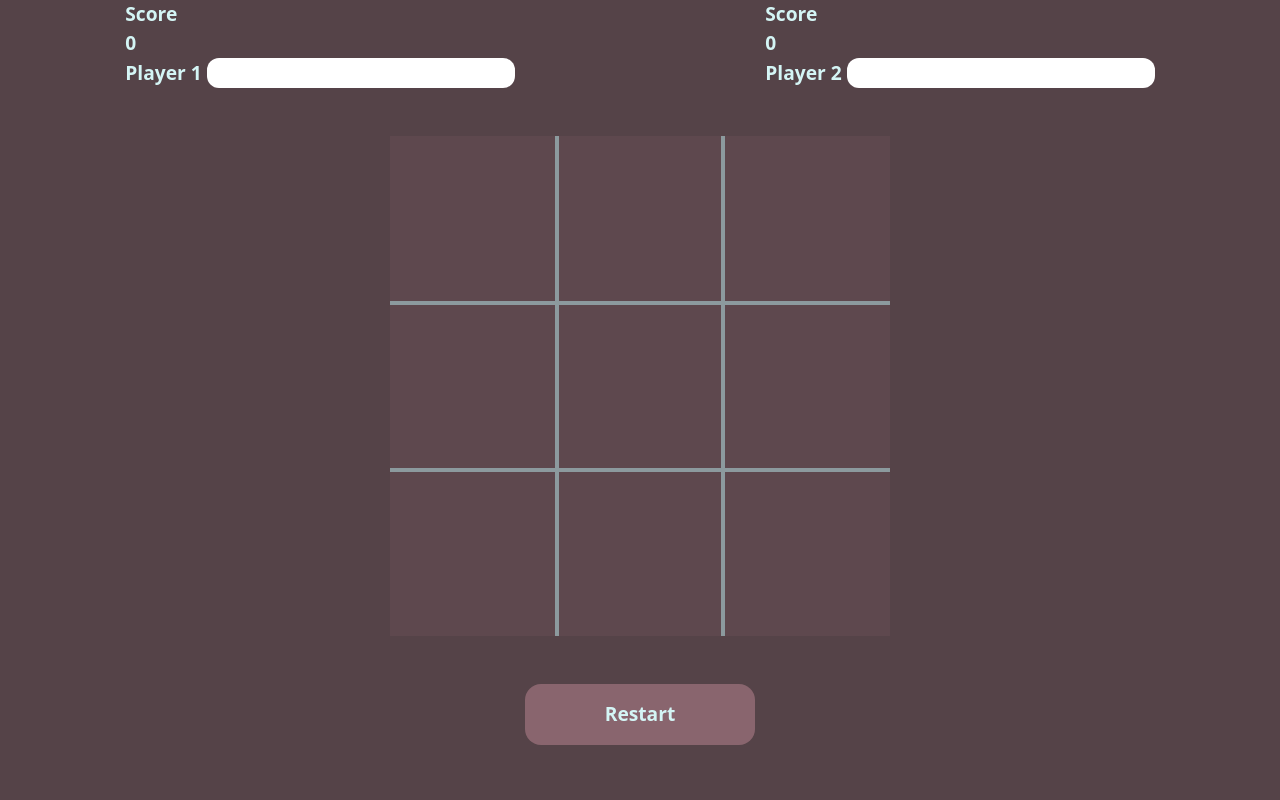
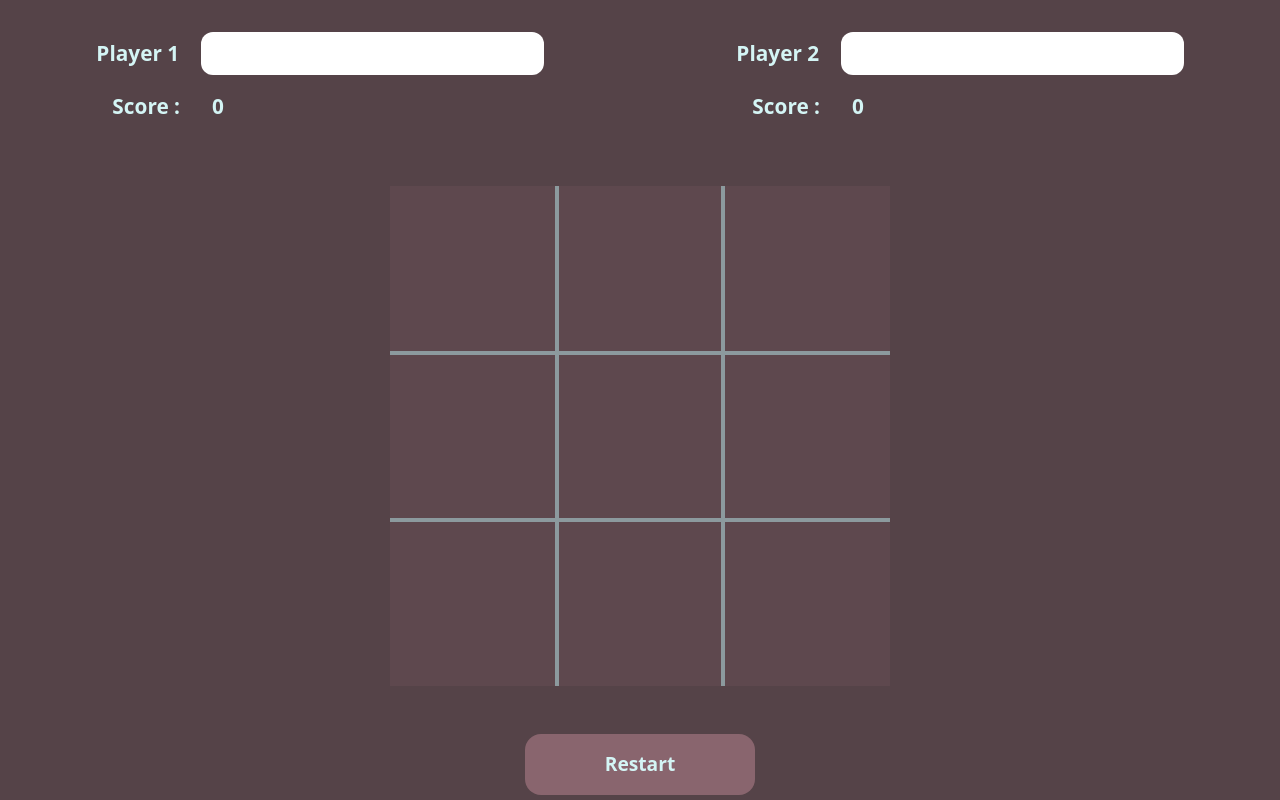
Before and after one commit to CopyypoC/odin-tic-tac-toe, a plain HTML site: page index.html in a window 1280 px wide. Drawn offline with Linux system fonts and the light colour scheme.

Commit message:
Add player info styles

```diff
--- a/index.html
+++ b/index.html
@@ -10,20 +10,20 @@
 <body>
     <div class="info-container">
         <div class="player player1">
+            <label for="player1-name">Player 1</label>
+            <input type="text" id="player1-name" autocomplete="off">
             <div class="score-container">
-                <p class="score-label">Score</p>
+                <p class="score-label">Score :</p>
                 <p class="score">0</p>
             </div>
-            <label for="player1-name">Player 1</label>
-            <input type="text" id="player1-name" autocomplete="off">
         </div>
         <div class="player player2">
+            <label for="player2-name">Player 2</label>
+            <input type="text" id="player2-name" autocomplete="off">
             <div class="score-container">
-                <p class="score-label">Score</p>
+                <p class="score-label">Score :</p>
                 <p class="score">0</p>
             </div>
-            <label for="player2-name">Player 2</label>
-            <input type="text" id="player2-name" autocomplete="off">
         </div>
     </div>
     <div class="board-container">
--- a/styles/styles.css
+++ b/styles/styles.css
@@ -58,15 +58,9 @@ body {
 }
 
 .info-container {
+    padding-top: 2rem;
     display: grid;
     grid-template-columns: 1fr 1fr;
-}
-
-.player {
-    font-size: 1.2rem;
-    font-weight: bold;
-    color: var(--player-font-color);
-    place-self: center;
 }
 
 .board-container {
@@ -116,14 +110,33 @@ body {
     background-color: var(--board-hover-color);
 }
 
+.player {
+    font-size: 1.3rem;
+    font-weight: bold;
+    color: var(--player-font-color);
+    place-self: center;
+}
+
+.player label {
+    padding-right: 1rem;
+}
+
 .player input {
     border: 0;
     border-radius: 12px;
-    padding-left: 12px;
+    padding: 6px 12px;
 }
 
 .player input:focus-visible {
     outline: 0;
+}
+
+.score-container {
+    display: flex;
+}
+
+.score-label, .score {
+    padding: 1rem;
 }
 
 /* Remove border edges to look like normal Tic-tac-toe */
```
